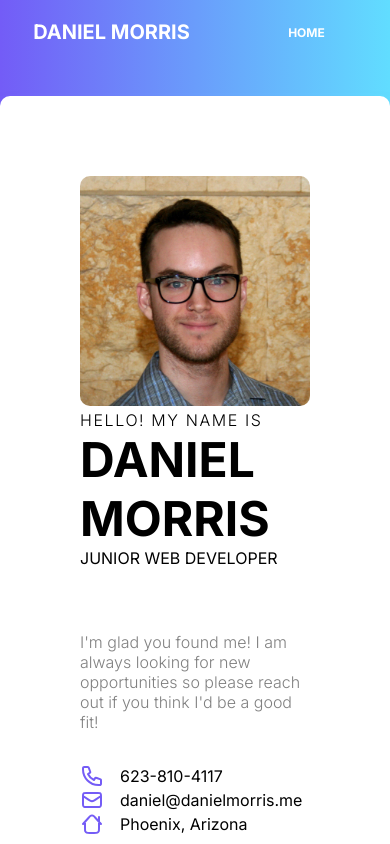
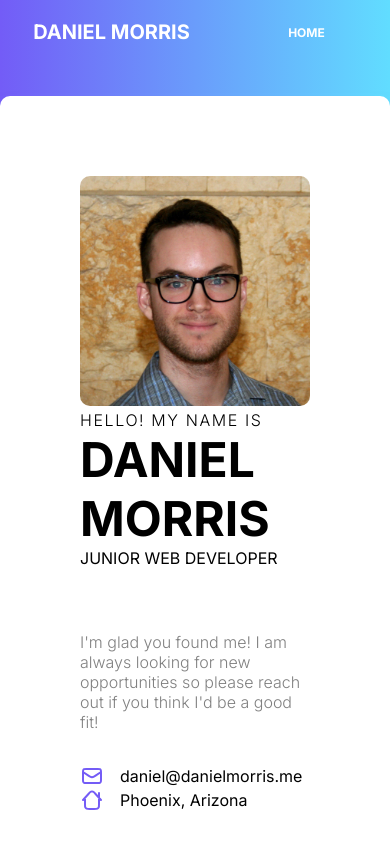
Before and after one commit to Im-Humor/next-portfolio, a Next.js app: page / in a window 390 px wide. Shown: the top 844 px of the page. Built offline with nearby package versions, Linux system fonts and the light colour scheme.

Commit message:
remove phone number

```diff
--- a/src/app/hero.jsx
+++ b/src/app/hero.jsx
@@ -18,11 +18,6 @@ export default function Hero() {
 						be a good fit!
 					</p>
 					<div className="hero-icons">
-						<div className="hero-icon-line">
-							{" "}
-							<img src="/static/phone-svgrepo-com.svg" alt="" />
-							623-810-4117
-						</div>
 						<div className="hero-icon-line">
 							{" "}
 							<img src="/static/mail-svgrepo-com.svg" alt="" />
```
